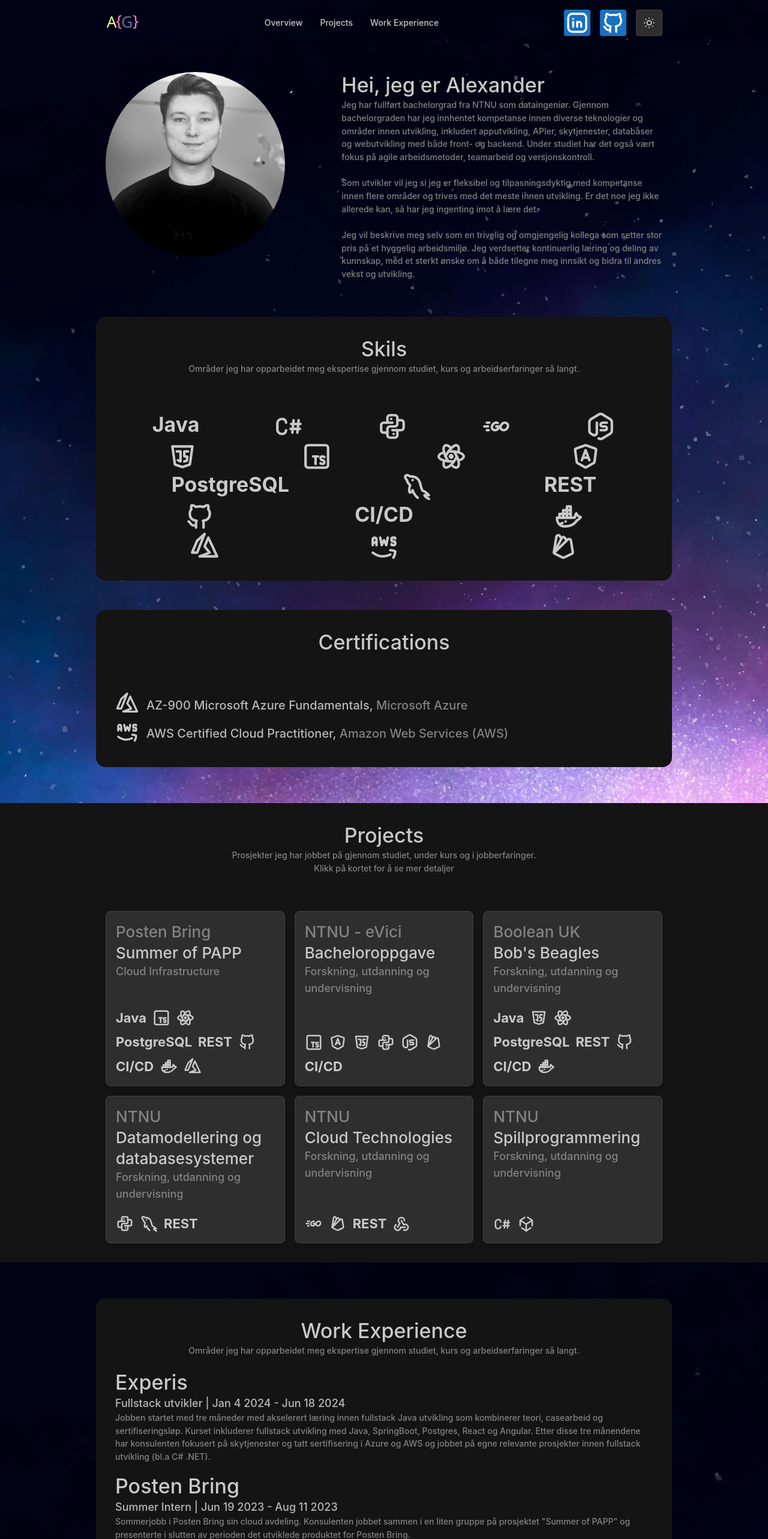
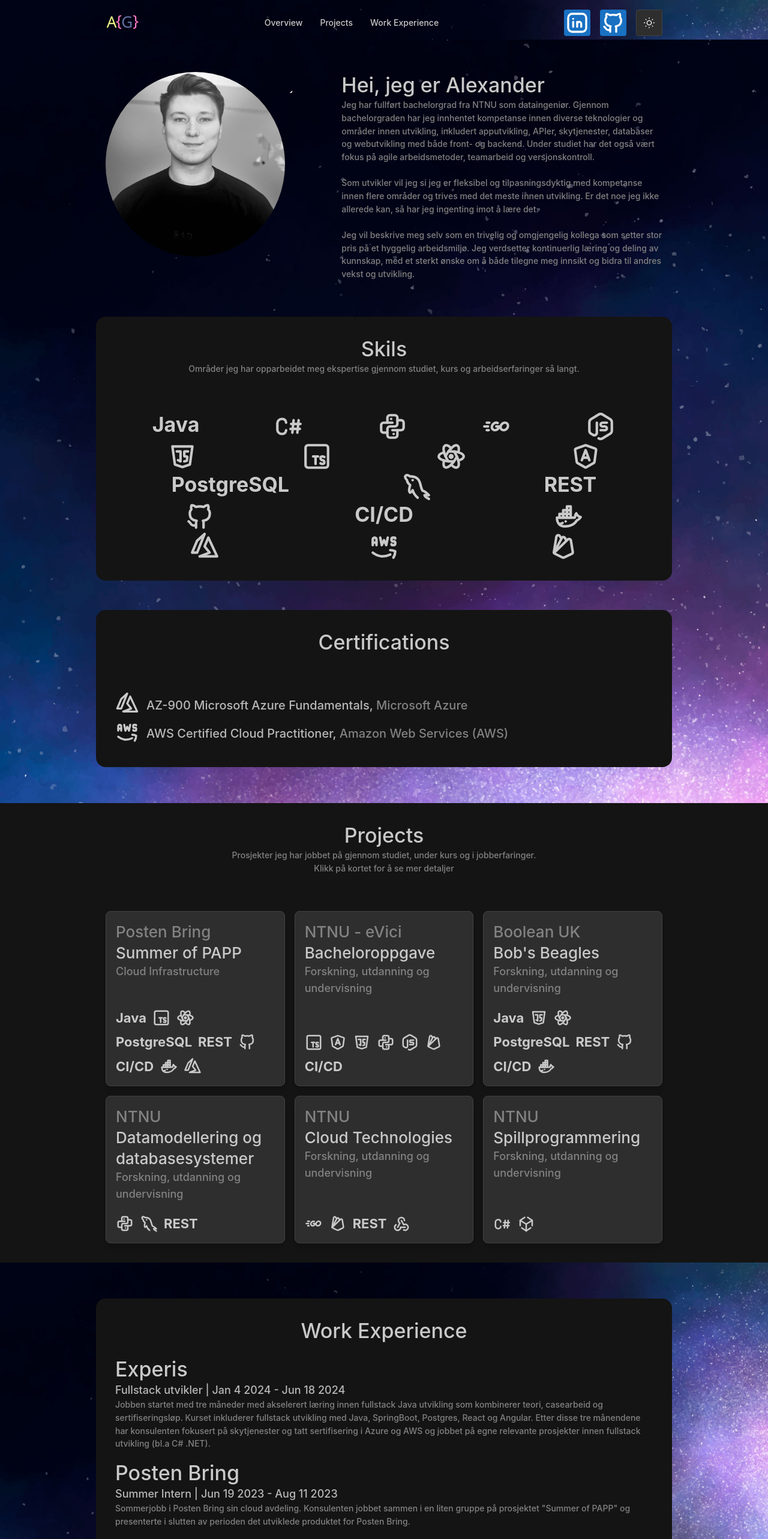
Before and after one commit to AGatland/cv-app, a React (Vite) app: page / in a window 1280 px wide. Shown: the top 2566 px of the page at 60% size. Built offline with nearby package versions, Linux system fonts and the light colour scheme.

Commit message:
Fix Background size for header and work experience section

```diff
--- a/src/components/Header/index.jsx
+++ b/src/components/Header/index.jsx
@@ -28,7 +28,7 @@ export default function Header() {
     }, [])
 
   return (
-    <div className={scrolled ? classes.headerScrolled : classes.header} style={{border: "0", backgroundImage: !scrolled ? `url(${colorScheme == "dark" ? assetBgDark : assetBgLight})` : ""}}>
+    <div className={scrolled ? classes.headerScrolled : classes.header} style={{border: "0", backgroundImage: !scrolled ? `url(${colorScheme == "dark" ? assetBgDark : assetBgLight})` : "", backgroundSize: "cover"}}>
       <Container size="md">
         <div className={classes.inner}>
           <img src={colorScheme == "dark" ? assetLogoDark : assetLogoLight} alt="Logo" className={classes.logo} />
--- a/src/cvpage/components/WorkExperience/index.jsx
+++ b/src/cvpage/components/WorkExperience/index.jsx
@@ -22,7 +22,7 @@ export default function WorkExperience() {
         <Container className={classes.workExContainer} p={"xl"}>
             <Center className={classes.workExInfo} pb={"lg"}>
                 <Title className={classes.title}>Work Experience</Title>
-                <Text className={classes.text}>Områder jeg har opparbeidet meg ekspertise gjennom studiet, kurs og arbeidserfaringer så langt.</Text>
+
             </Center>
             {workEx.map((job, index) => (
                 <div key={index} style={{paddingBottom: "var(--mantine-radius-lg)"}}>
--- a/src/cvpage/index.jsx
+++ b/src/cvpage/index.jsx
@@ -24,7 +24,7 @@ export default function Cvpage() {
         <div id='projects'>
           <Projects/>
         </div>
-        <div id='workexperience' className={classes.endContainer} style={{backgroundImage: `url(${colorScheme == "dark" ? assetBgDark : assetBgLight})`}}>
+        <div id='workexperience' className={classes.endContainer} style={{backgroundImage: `url(${colorScheme == "dark" ? assetBgDark : assetBgLight})`, backgroundSize: "cover"}}>
             <WorkExperience />
         </div>
     </Flex>
```
